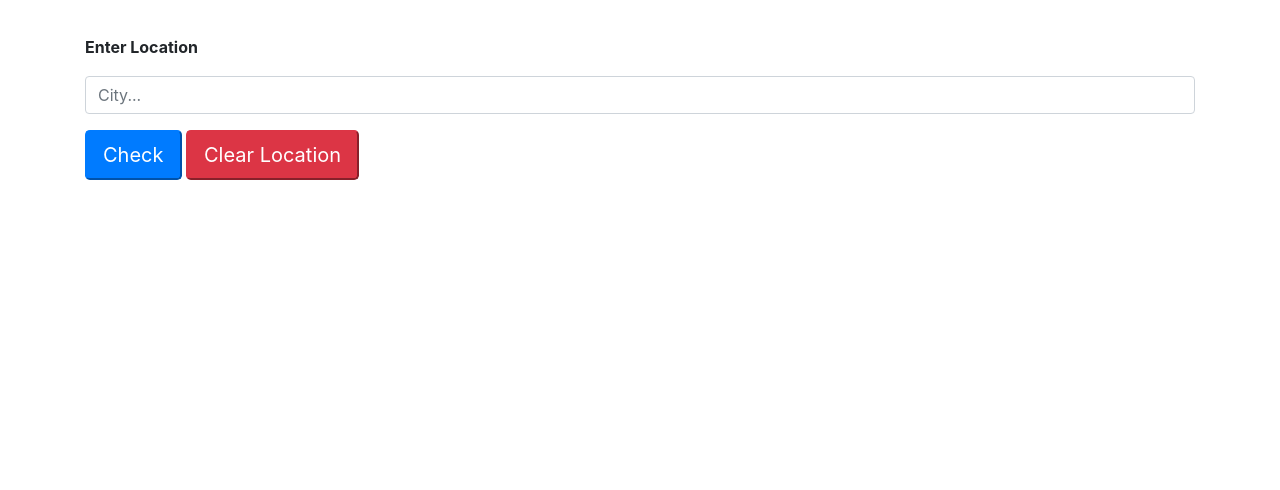
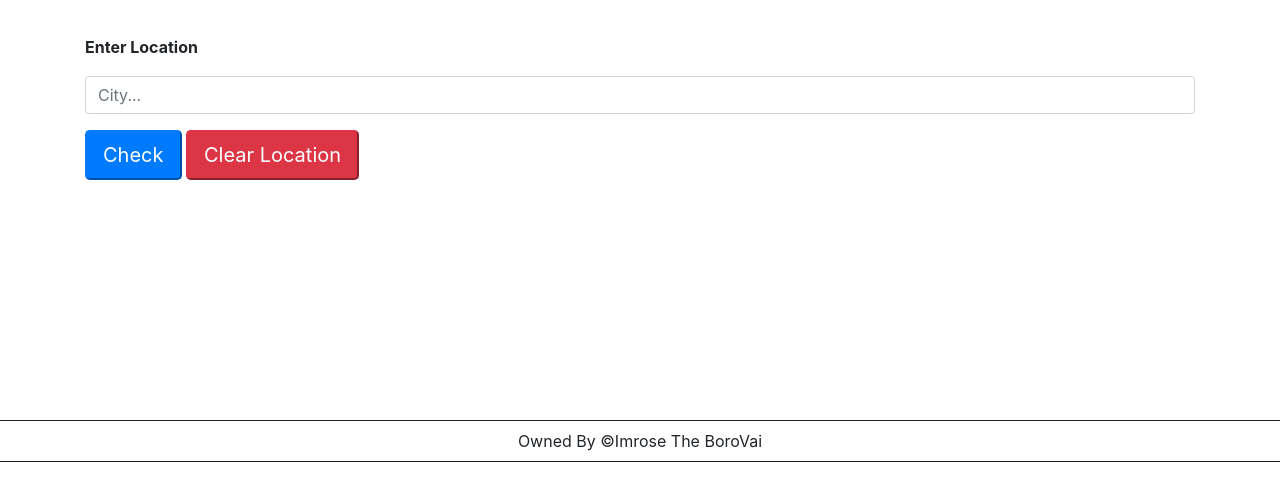
Before and after one commit to Imrose118/FunWeatherAPI, a plain HTML site: page index.html in a window 1280 px wide. Shown: the part 146-636 px from the top of the page. Drawn offline with nearby package versions, Linux system fonts and the light colour scheme.

Commit message:
Final I swear

```diff
--- a/css/style.css
+++ b/css/style.css
@@ -1,7 +1,7 @@
 #res{
   width: 80%;
   margin-top: 5rem;
-  margin-bottom: 2rem;
+
   display: flex;
   align-items: center;
   justify-content: space-evenly;
@@ -44,6 +44,19 @@
   font-weight: bolder;
 }
 
+footer{
+  padding: 0.5rem;
+  width: 100%;
+  text-align: center;
+  font-size: 1rem;
+  margin-top: 10rem;
+  border-style: solid;
+  border-width: 0.01rem;
+  border-left: none;
+  border-right: none;
+
+}
+
 @media(max-width:1200px){
   .image{
     padding: 0rem;
@@ -78,4 +91,5 @@
     flex-direction: column;
 
   }
+
 }
--- a/index.html
+++ b/index.html
@@ -25,6 +25,7 @@
 	<div id="res" class="container-fluid">
 
 	</div>
+	<footer>Owned By &copyImrose The BoroVai</footer>
 	<script src="ui.js"></script>
 	<script src="app.js"></script>
 
```
